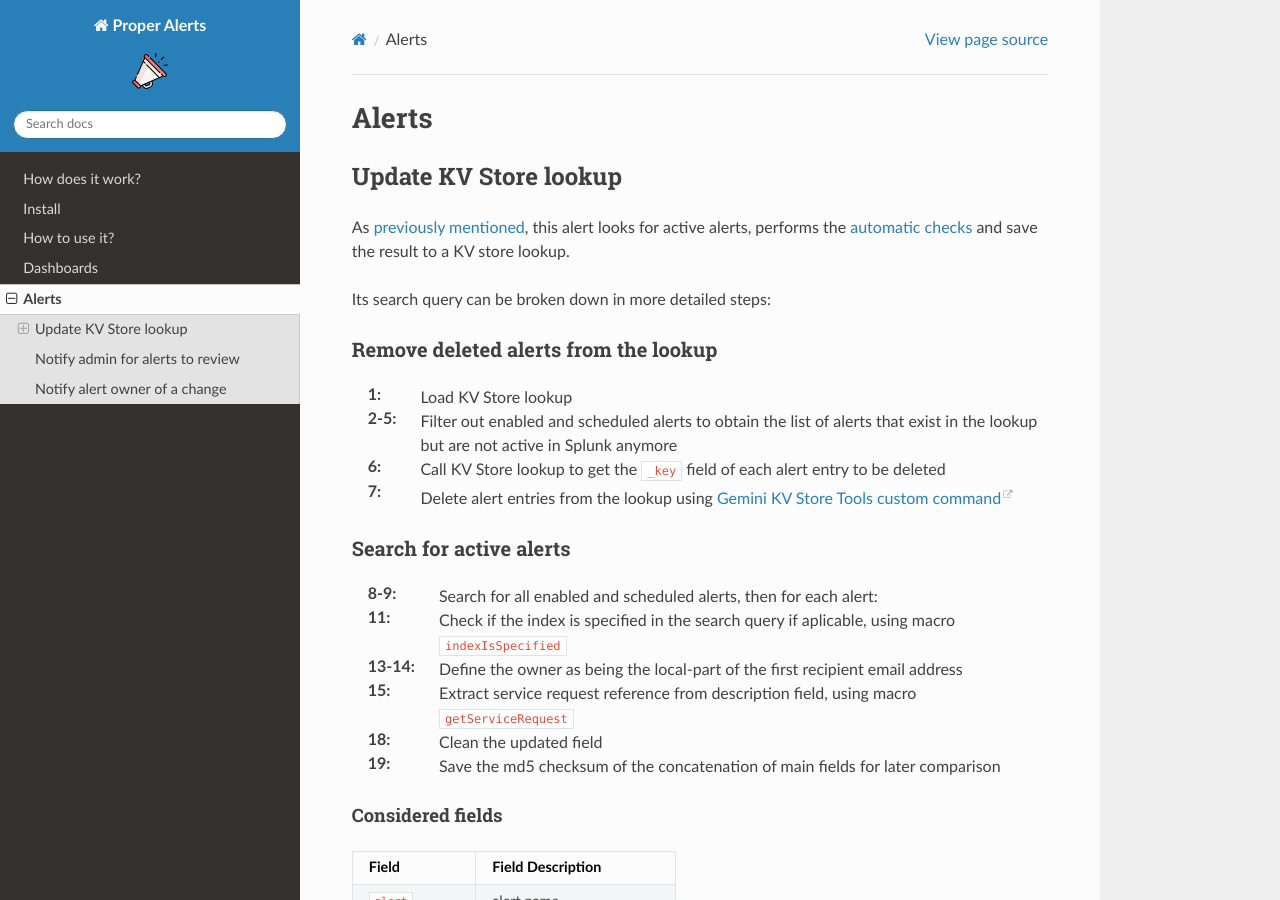
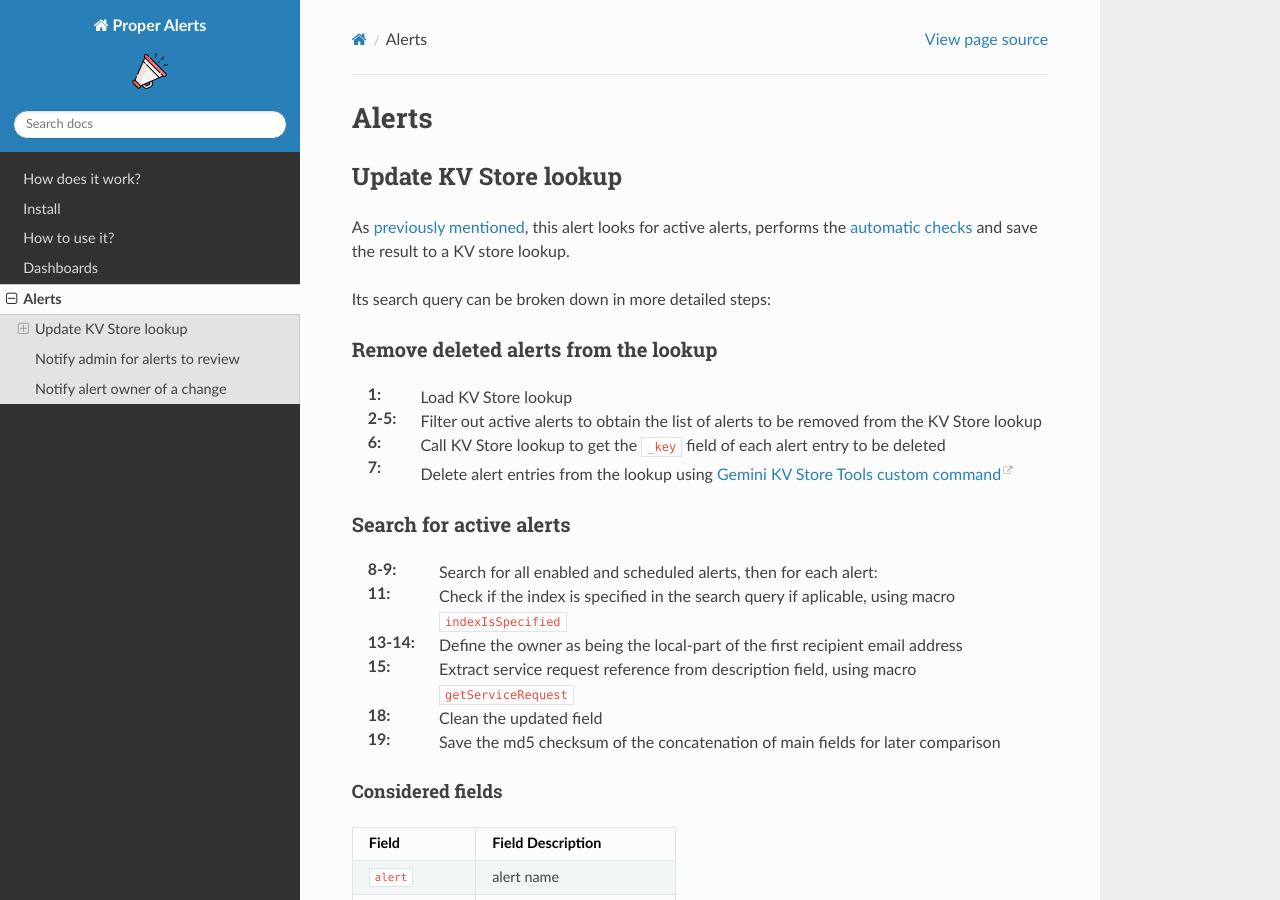
Before and after one commit to a-l-h/splunk-app-proper-alerts, a Sphinx documentation site: the page built from doc/alerts.rst, in a window 1280 px wide and 900 px high. Built offline with Sphinx 7.4.7 and the Read the Docs theme 2.0.0, drawn with Linux system fonts in a browser that asks for light colours; some of the changed text lies outside the part shown.

Commit message:
Update alerts.rst

```diff
--- a/doc/alerts.rst
+++ b/doc/alerts.rst
@@ -12,7 +12,7 @@ Remove deleted alerts from the lookup
 ------------------------------------------------
 
 :1:       Load KV Store lookup
-:2-5:     Filter out enabled and scheduled alerts to obtain the list of alerts that exist in the lookup but are not active in Splunk anymore
+:2-5:     Filter out active alerts to obtain the list of alerts to be removed from the KV Store lookup
 :6:       Call KV Store lookup to get the ``_key`` field of each alert entry to be deleted
 :7:       Delete alert entries from the lookup using `Gemini KV Store Tools custom command <https://splunkbase.splunk.com/app/3536/#/details>`_
 
@@ -104,5 +104,5 @@ Search query steps:
 :16-21:   Eval main alert fields to identify the modified ones
 :27-30:   Retrieve App label using a subsearch
 :33:      Check if the email is valid
-:34:      If email is not valid set it to the one set in "Notify admin for alerts to review" as it should be Splunk admins email
+:34:      If email is invalid set it as set in "Notify admin for alerts to review" alert
 :12:      Add ``invalid_email`` field to identify invalid emails...
```
